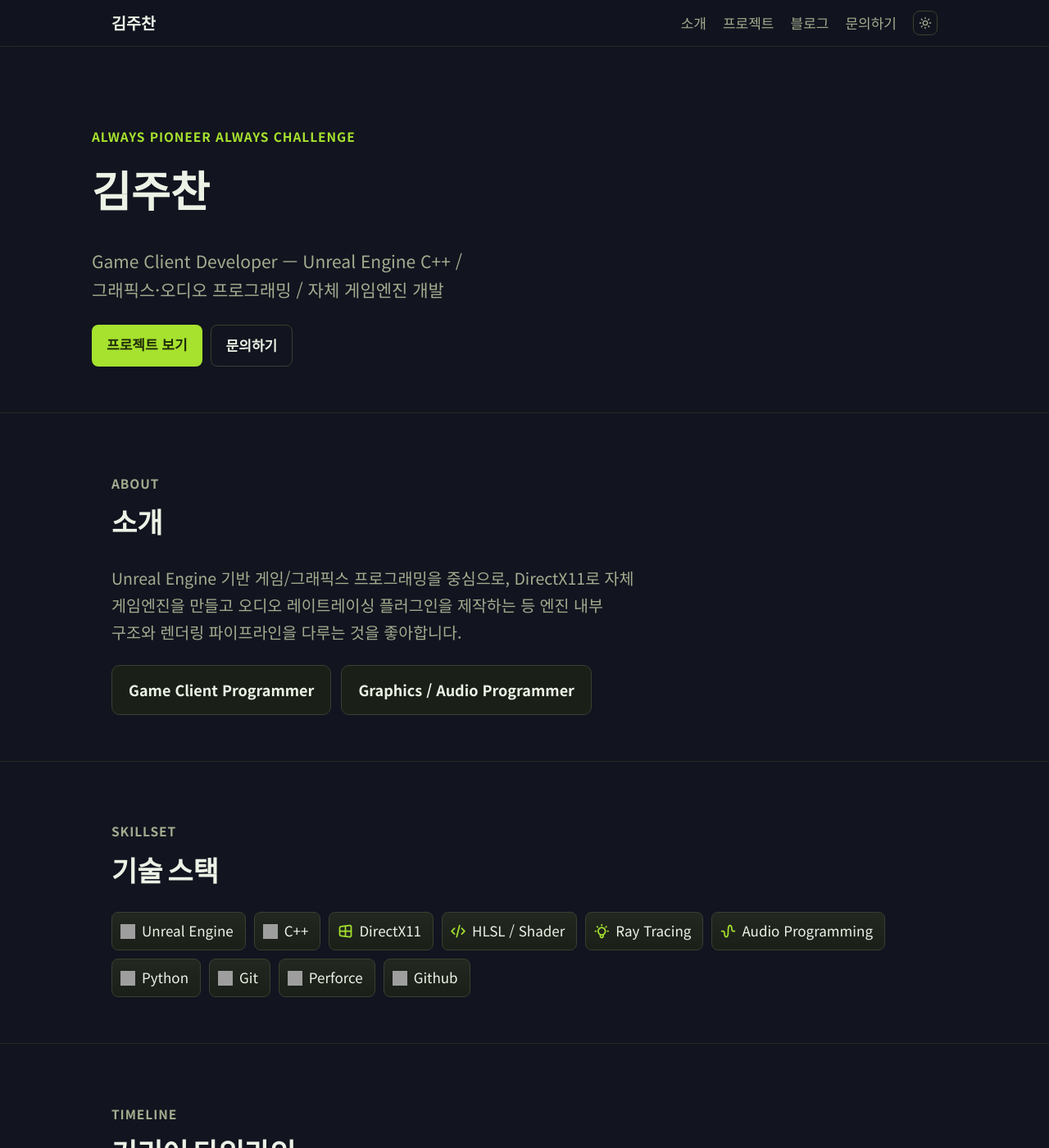
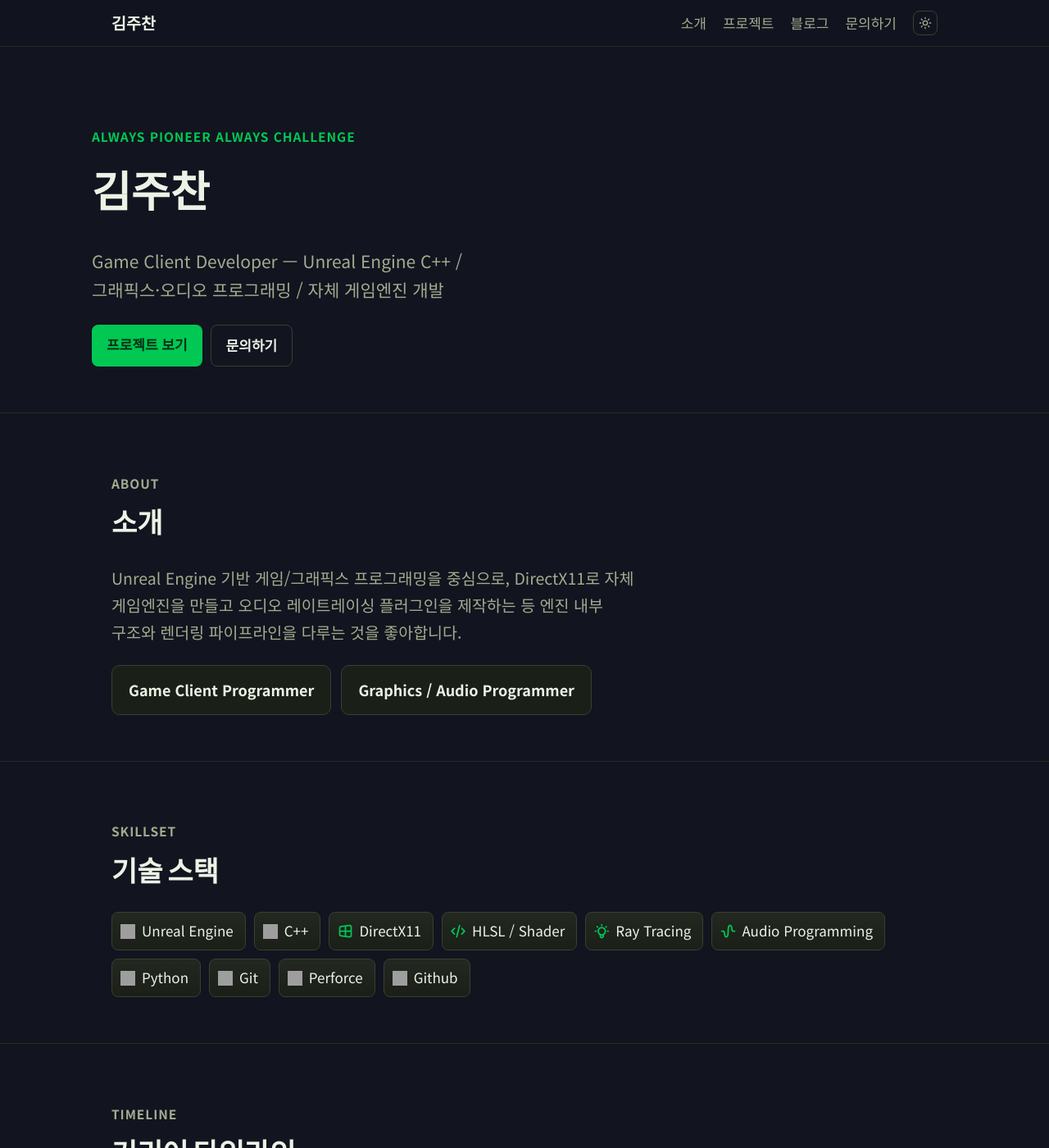
Before and after one commit to skamo3/skamo3.github.io, a Jekyll site: the page built from index.html, in a window 1280 px wide and 1400 px high. Shown: the whole window at 82% size. Built offline with Jekyll 4.4.1, drawn with Linux system fonts in a browser that asks for light colours; grey boxes are pictures that could not be loaded.

Commit message:
Punch up accent colors: deeper green, redder orange
--accent: pastel yellow-green #A6E22E -> saturated true green #00C853
--accent2: amber #FFC53D -> vivid red-orange #FF5233 (more contrast
against the green, less "orange traffic cone" than pure orange)

```diff
--- a/assets/css/style.css
+++ b/assets/css/style.css
@@ -7,10 +7,10 @@
   --border-strong: #3A4030;
   --text: #EDF2E6;
   --text-muted: #A3AC8F;
-  --accent: #A6E22E;
-  --accent-dark: #1F2B08;
-  --accent2: #FFC53D;
-  --accent2-dark: #402C02;
+  --accent: #00C853;
+  --accent-dark: #052E14;
+  --accent2: #FF5233;
+  --accent2-dark: #4A1204;
 }
 
 [data-theme="light"] {
@@ -20,10 +20,10 @@
   --border-strong: #C9CDB2;
   --text: #1D2317;
   --text-muted: #666B54;
-  --accent: #6B8E23;
-  --accent-dark: #F3F8E8;
-  --accent2: #B8650C;
-  --accent2-dark: #FFF6E5;
+  --accent: #0A8A44;
+  --accent-dark: #E8FBF0;
+  --accent2: #D6431F;
+  --accent2-dark: #FFF0EA;
 }
 
 * { box-sizing: border-box; }
```
